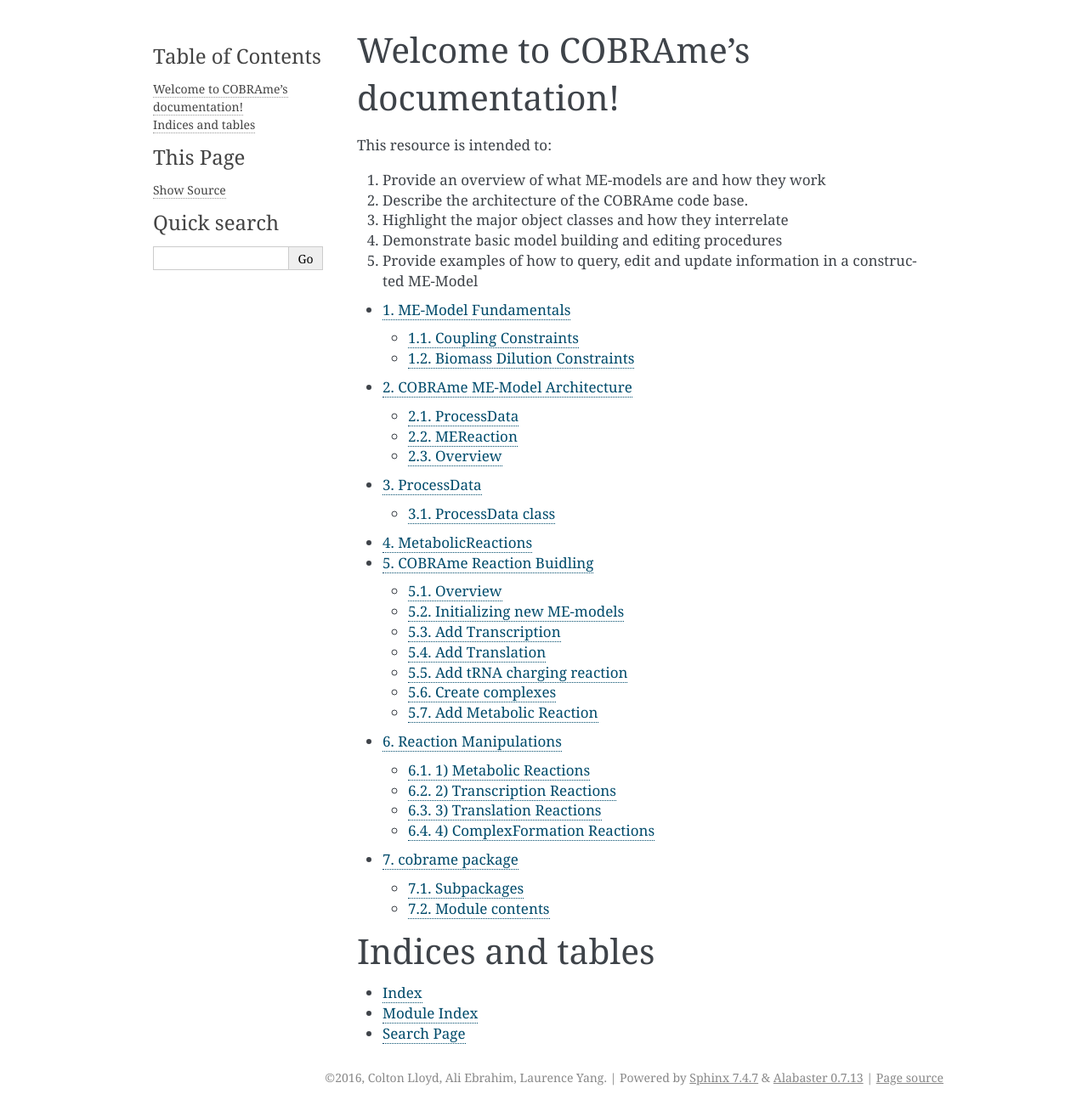
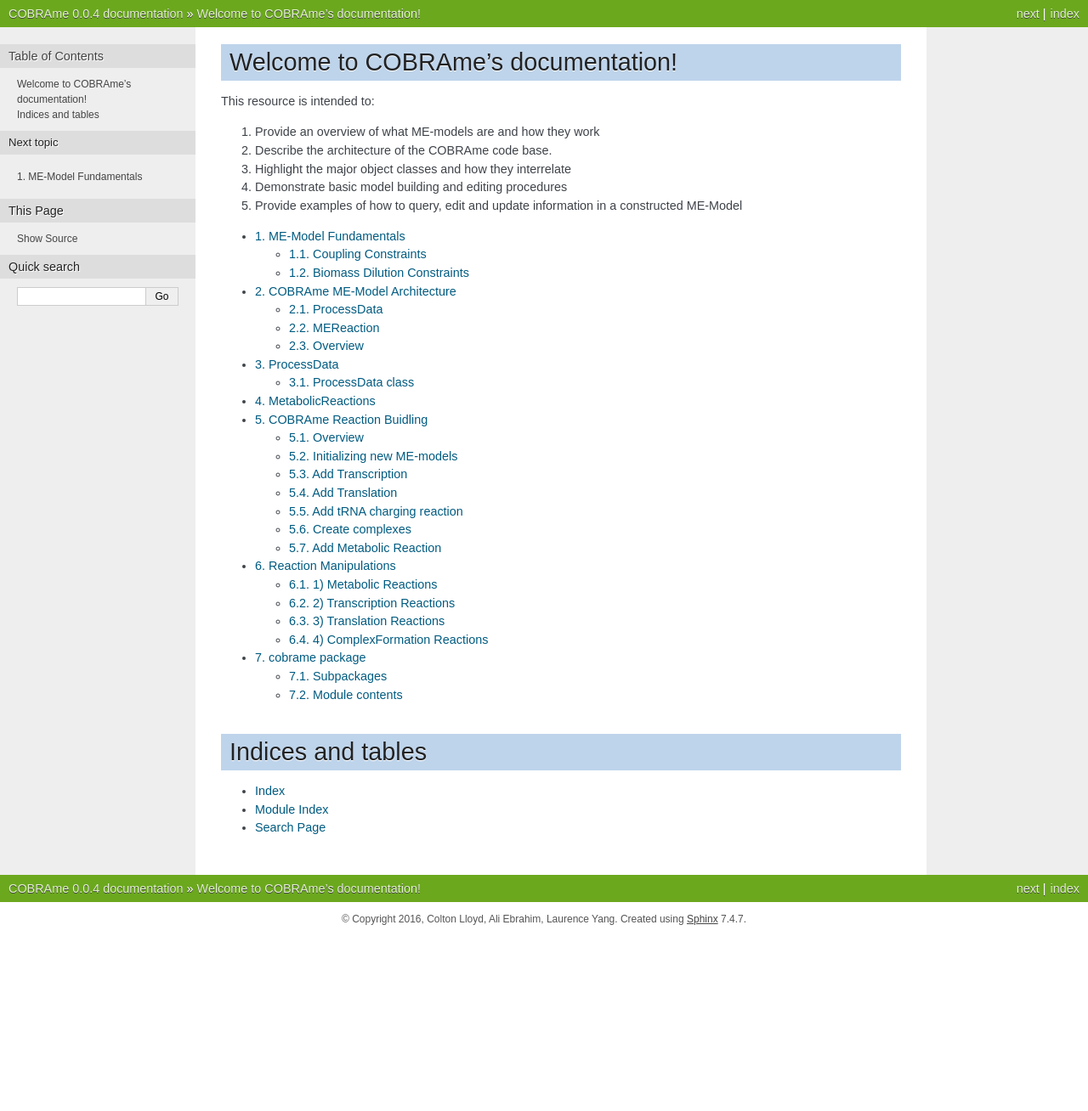
Before and after one commit to SBRG/cobrame, a Sphinx documentation site: the page built from docs/index.rst, in a window 1280 px wide. Shown: the whole page at 85% size. Built offline with Sphinx 7.4.7, drawn with Linux system fonts in a browser that asks for light colours; pages that are not in the unit, such as notebooks, are missing from menus; after the commit the page ends 1102 px from its top, so only the background shows below that.

```diff
--- a/docs/conf.py
+++ b/docs/conf.py
@@ -16,7 +16,7 @@
 # add these directories to sys.path here. If the directory is relative to the
 # documentation root, use os.path.abspath to make it absolute, like shown here.
 #
-# import os
+import os
 # import sys
 # sys.path.insert(0, os.path.abspath('.'))
 
@@ -129,7 +129,12 @@
 # The theme to use for HTML and HTML Help pages.  See the documentation for
 # a list of builtin themes.
 #
-html_theme = 'alabaster'
+on_rtd = os.environ.get('READTHEDOCS') == 'True'
+
+if on_rtd:
+    html_theme = 'default'
+else:
+    html_theme = 'nature'
 
 # Theme options are theme-specific and customize the look and feel of a theme
 # further.  For a list of options available for each theme, see the
```
Also changed, not shown: docs/Reaction_Manipulation.ipynb.
